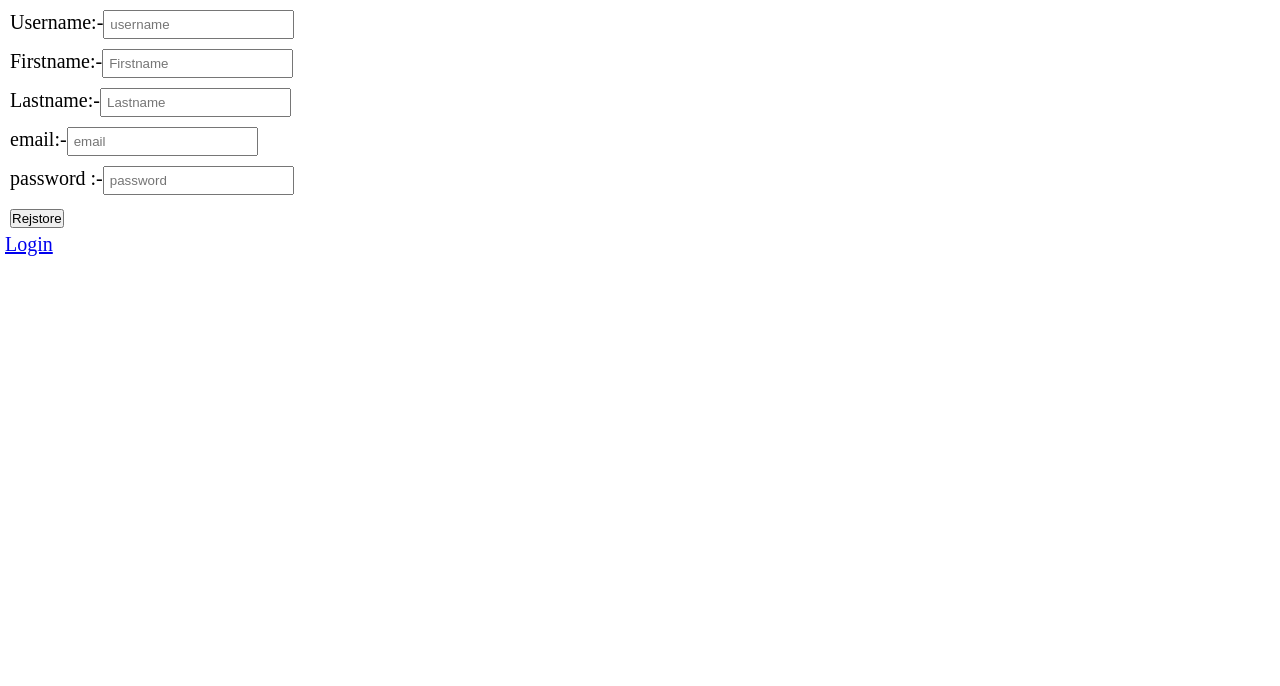
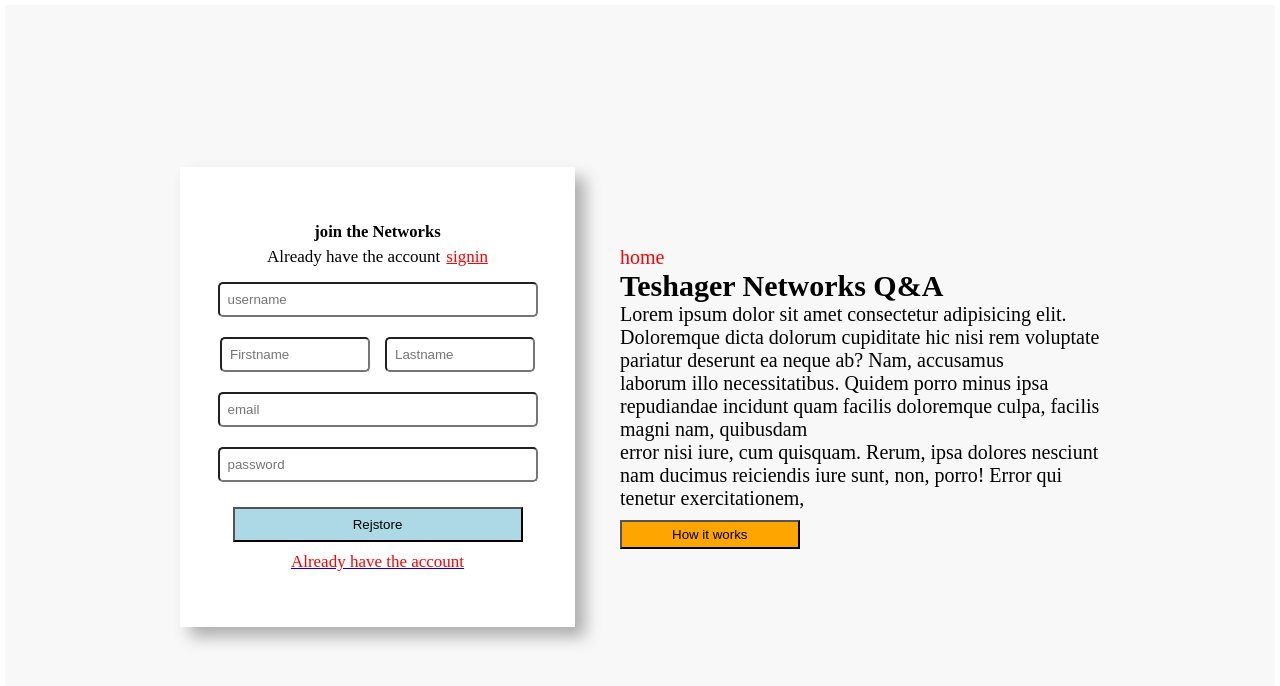
Before and after one commit to teshx/forem, a React (Create React App) app in the folder frontend/: page /rejstor in a window 1280 px wide. Shown: the top 686 px of the page. Built offline with nearby package versions, Linux system fonts and the light colour scheme; no server answers.

Commit message:
work on login and rejstore to style

```diff
--- a/frontend/src/pages/Logine.jsx
+++ b/frontend/src/pages/Logine.jsx
@@ -30,20 +30,59 @@ function Logine() {
     }
   };
   return (
+    <section className="login-wrape">
+      <div className="login-container">
+        <div className="forms">
+          {/* <div className="form-content"> */}
+          <h5>Login to your account</h5>
+          <div className="accoutnt">
+            <p>Dont have an account ?</p>
+            <Link className="Lnk" to="/rejstor">
+              Creat a new account
+            </Link>
+          </div>
           <form onSubmit={handlesubmit}>
             <div>
-        <span>email:-</span>
-        <input type="text" ref={emailsdom} placeholder="email" />
+              <input className="login" type="text" ref={emailsdom} placeholder="email" />
             </div>
             <div>
-        <span>password :-</span>
-        <input type="text" ref={passworddom} placeholder="password" />
+              <input className="login" type="text" ref={passworddom} placeholder="password" />
             </div>
             <div>
-        <button type="submit">Login</button>
+              <button type="submit">submit</button>
+              <p className="acount">
+                <Link className="Link-acc" to="/rejstor">
+                  creat an account ?
+                </Link>{" "}
+              </p>
             </div>
-      <Link to="/rejstor">rejstore</Link>
           </form>
+          {/* </div> */}
+        </div>
+        <div className="forms2">
+          <div className="form2-1">
+            <p className="p1">home</p>
+            <h1>Teshager Networks Q&A</h1>
+            <p>
+              Lorem ipsum dolor sit amet consectetur adipisicing elit.
+              Doloremque dicta dolorum cupiditate hic nisi rem voluptate
+              pariatur deserunt ea neque ab? Nam, accusamus
+            </p>
+            <p>
+              laborum illo necessitatibus. Quidem porro minus ipsa repudiandae
+              incidunt quam facilis doloremque culpa, facilis magni nam,
+              quibusdam
+            </p>
+            <p>
+              error nisi iure, cum quisquam. Rerum, ipsa dolores nesciunt nam
+              ducimus reiciendis iure sunt, non, porro! Error qui tenetur
+              exercitationem,
+            </p>
+            <button>How it works</button>
+          </div>
+        </div>
+      </div>
+    </section>
   );
 }
 
--- a/frontend/src/pages/Registore.jsx
+++ b/frontend/src/pages/Registore.jsx
@@ -40,34 +40,85 @@ function Registore() {
   };
 
   return (
-    <form onSubmit={handlesubmit}>
-      <div className="app">
-        <span>Username:-</span>
-        <input ref={usernamedom} type="text" placeholder="username" />
+    <section className="rejstor-wrape">
+      <div className="rejstor-container">
+        <div className="forms21">
+          <h5>join the Networks</h5>
+          <div className="have-acc">
+            <p>Already have the account</p>
+            <Link className="sign" to="/login">
+              signin
+            </Link>
           </div>
+          <form className="forms-of-container" onSubmit={handlesubmit}>
             <div>
-        <span>Firstname:-</span>
+              <input
+                className="Reje-input "
+                ref={usernamedom}
+                type="text"
+                placeholder="username"
+              />
+            </div>
+            <div className="first-last">
+              <div>
                 <input ref={firstnamedom} type="text" placeholder="Firstname" />
               </div>
               <div>
-        <span>Lastname:-</span>
                 <input ref={lastnamedom} type="text" placeholder="Lastname" />
               </div>
+            </div>
+
             <div>
-        <span>email:-</span>
-        <input ref={emailsdom} type="text" placeholder="email" />
+              <input
+                className="Reje-input"
+                ref={emailsdom}
+                type="text"
+                placeholder="email"
+              />
             </div>
             <div>
-        <span>password :-</span>
-        <input ref={passworddom} type="text" placeholder="password" />
+              <input
+                className="Reje-input"
+                ref={passworddom}
+                type="text"
+                placeholder="password"
+              />
             </div>
+          </form>
 
           <div>
             <button type="submit">Rejstore</button>
           </div>
-
-      <Link to="/login">Login</Link>
-    </form>
+          <Link to="/login">
+            <div className="have-accc">
+              <p className="sign">Already have the account</p>
+            </div>
+          </Link>
+        </div>
+        <div className="forms22">
+          <div className="form2-1">
+            <p className="p1">home</p>
+            <h1>Teshager Networks Q&A</h1>
+            <p>
+              Lorem ipsum dolor sit amet consectetur adipisicing elit.
+              Doloremque dicta dolorum cupiditate hic nisi rem voluptate
+              pariatur deserunt ea neque ab? Nam, accusamus
+            </p>
+            <p>
+              laborum illo necessitatibus. Quidem porro minus ipsa repudiandae
+              incidunt quam facilis doloremque culpa, facilis magni nam,
+              quibusdam
+            </p>
+            <p>
+              error nisi iure, cum quisquam. Rerum, ipsa dolores nesciunt nam
+              ducimus reiciendis iure sunt, non, porro! Error qui tenetur
+              exercitationem,
+            </p>
+            <button>How it works</button>
+          </div>
+        </div>
+      </div>
+    </section>
   );
 }
 
--- a/frontend/src/pages/allstyle.css
+++ b/frontend/src/pages/allstyle.css
@@ -149,10 +149,161 @@
   overflow-y: scroll;
   overflow-x: hidden;
   margin: 15px;
-
   border-radius: 8px;
-
   box-shadow: 0 4px 8px rgba(0, 0, 0, 0.2);
-
   background-color: #f9f6f9;
 }
+/* login page */
+.login-wrape {
+  height: 98vh;
+  display: flex;
+  align-items: center;
+  width: 100%;
+  background-color: #f8f8f8;
+}
+.login-container {
+  display: flex;
+  align-items: center;
+  gap: 5px;
+  height: 100%;
+  width: 980px;
+  margin: 0 auto;
+}
+.login-container .forms {
+  display: flex;
+  align-items: center;
+  height: 400px;
+  flex-direction: column;
+  background-color: white;
+  box-shadow: 10px 10px 15px rgba(0, 0, 0, 0.3);
+}
+.forms h5 {
+  margin-top: 80px;
+}
+.forms .accoutnt {
+  display: flex;
+  align-items: center;
+  justify-content: center;
+  width: 450px;
+  font-size: 15px;
+  margin: 5px 0;
+}
+.accoutnt .Lnk {
+  color: red;
+}
+.login-container .forms .login {
+  width: 300px;
+  padding: 8px;
+  margin: 5px 0;
+  border-radius: 5px;
+  outline: none;
+}
+
+.login-container .forms .acount {
+  text-align: center;
+  margin-left: 40px;
+  font-size: 17px;
+  margin-top: 10px;
+}
+.acount .Link-acc {
+  color: red;
+}
+
+.login-container .forms button {
+  text-align: center;
+  margin-left: 100px;
+  padding: 5px 50px;
+  background-color: orange;
+}
+
+.login-container .forms2 {
+  width: 850px;
+  height: 400px;
+}
+.login-container .forms2 .form2-1 {
+  margin-top: 50px;
+  font-size: 15px;
+}
+.forms2 .form2-1 p {
+  padding: 6px 0;
+}
+.form2-1 .p1 {
+  color: red;
+}
+.form2-1 button {
+  margin-top: 10px;
+  padding: 5px 50px;
+  background-color: orange;
+}
+/*  rejstor */
+.rejstor-wrape {
+  height: 98vh;
+  display: flex;
+  align-items: center;
+  width: 100%;
+  background-color: #f8f8f8;
+}
+.rejstor-container {
+  display: flex;
+  align-items: center;
+  gap: 5px;
+  height: 100%;
+  width: 980px;
+  margin: 0 auto;
+}
+
+.rejstor-container .forms21 {
+  display: flex;
+  align-items: center;
+  height: 400px;
+  /* width: 850px; */
+  flex-direction: column;
+  background-color: white;
+  box-shadow: 10px 10px 15px rgba(0, 0, 0, 0.3);
+  padding: 30px;
+  margin: 30px;
+}
+.first-last {
+  display: flex;
+  gap: 5px;
+}
+.forms-of-container {
+  text-align: center;
+}
+.Reje-input {
+  width: 300px;
+  padding: 8px;
+  margin: 5px 0;
+  border-radius: 5px;
+  outline: none;
+}
+.first-last input {
+  width: 130px;
+  padding: 8px;
+  border-radius: 5px;
+  outline: none;
+}
+.forms21 h5 {
+  margin-top: 25px;
+}
+.have-acc {
+  display: flex;
+  font-size: 17px;
+  gap: 6px;
+}
+.have-acc .sign {
+  color: red;
+}
+.have-accc .sign {
+  color: red;
+  font-size: 17px;
+}
+.forms21 button {
+  margin-top: 10px;
+  padding: 8px 50px;
+  background-color: lightblue;
+  width: 290px;
+}
+.forms22 {
+  font-size: 25px;
+}
```
Lines whose indentation alone changed are shown as unchanged.
